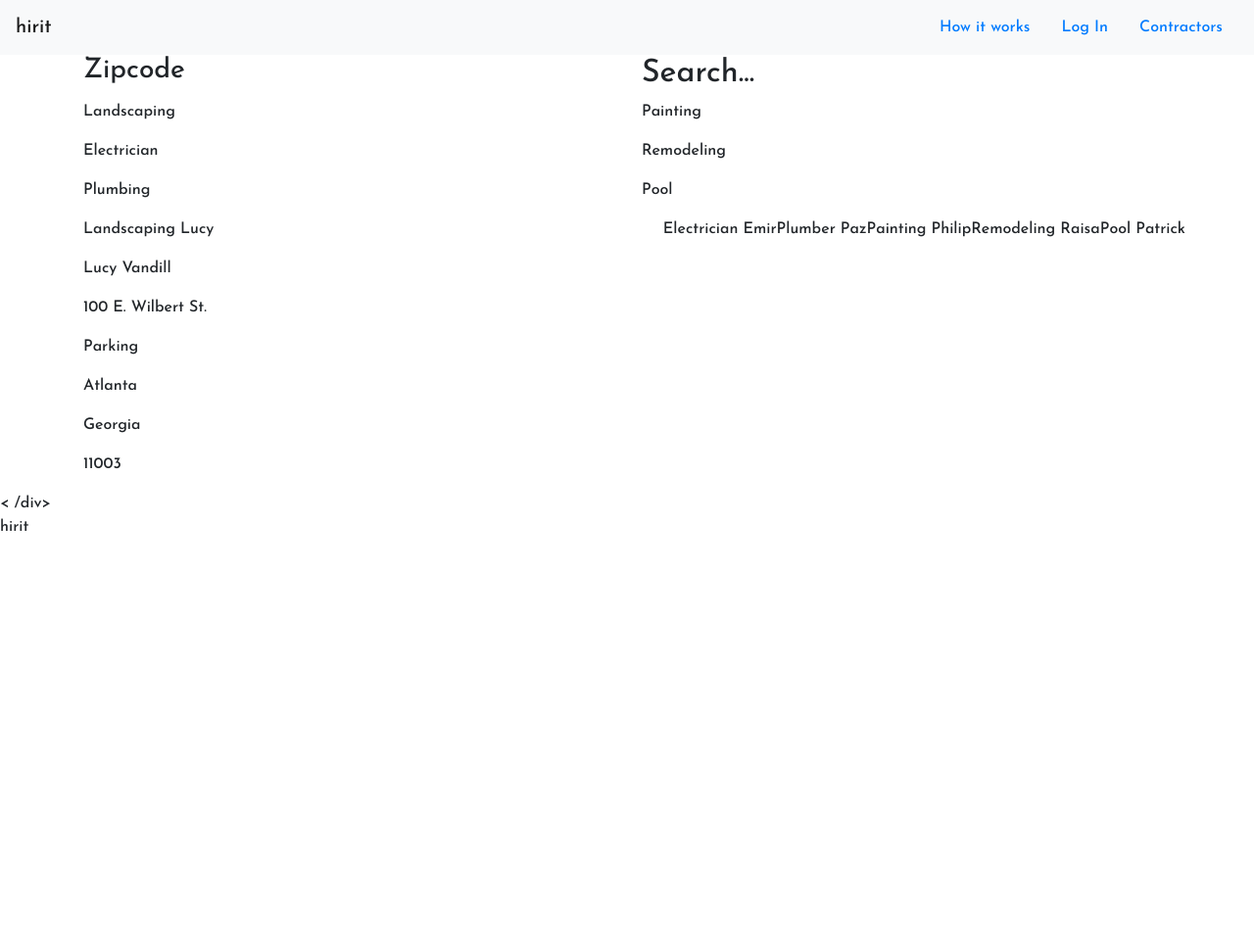
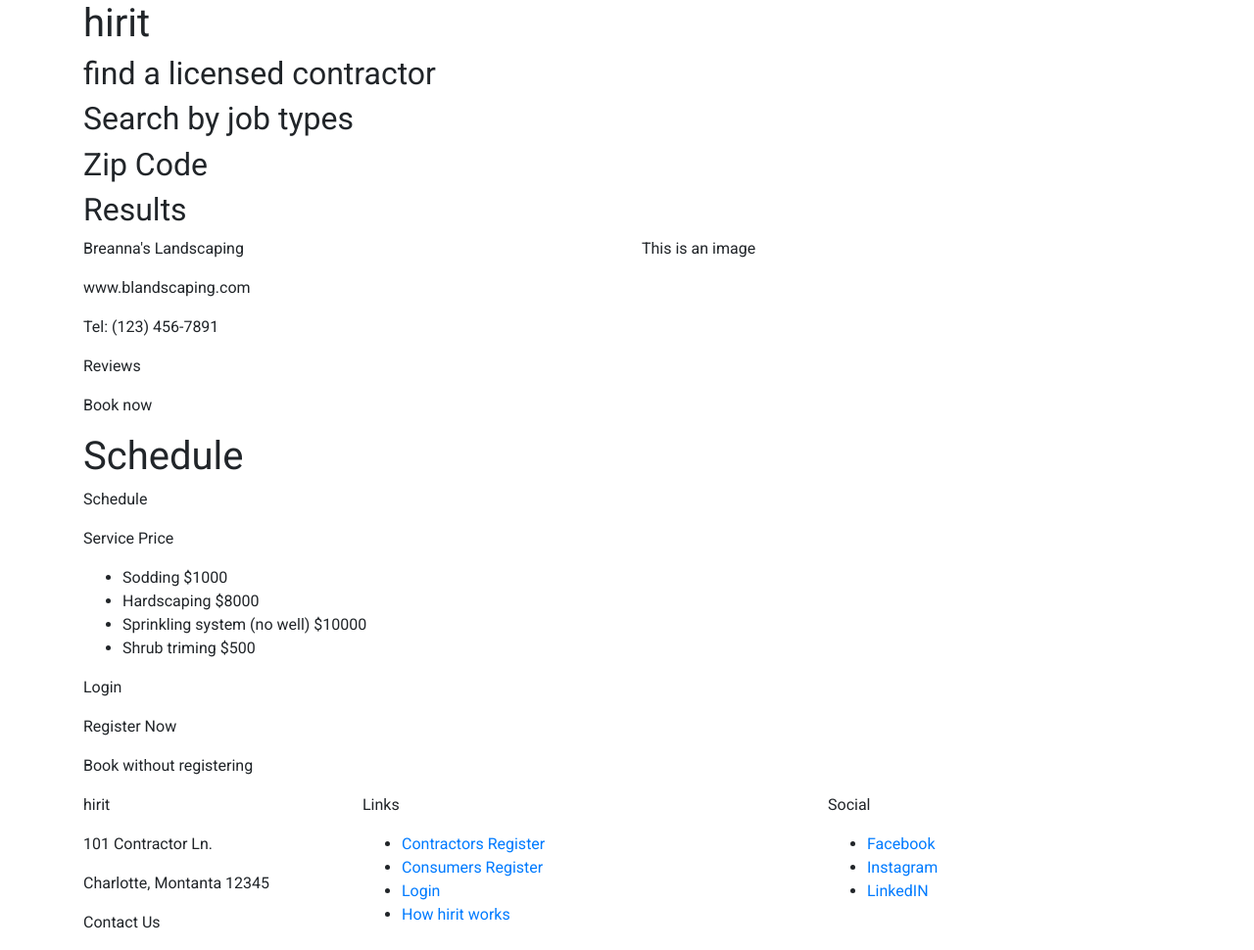
Before and after one commit to anniepuy/hirit, a website: page search.html in a window 1280 px wide. Shown: the whole page at 98% size. Before the commit the page ends 800 px from the top, so only its background shows below. Drawn offline with nearby package versions, Linux system fonts and the light colour scheme.

Commit message:
changed fonts, index.html rebuild

```diff
--- a/css/styles.css
+++ b/css/styles.css
@@ -1,8 +1,12 @@
 body {
-    font-family: 'Josefin Sans', sans-serif;
+    font-family: 'Roboto', sans-serif;
 }
 
 img {
     max-width: 100%;
     max-height: 100%;
 }
+
+.search {
+
+}
--- a/package.json
+++ b/package.json
@@ -14,6 +14,7 @@
     "lite-server": "^2.6.1"
   },
   "dependencies": {
+    "@fortawesome/fontawesome-free": "^5.15.4",
     "bootstrap": "^4.5.2",
     "jquery": "^3.5.1",
     "popper.js": "^1.16.1"
--- a/search.html
+++ b/search.html
@@ -6,102 +6,112 @@
     <meta name="viewport" content="width=device-width, initial-scale=1.0">
      <!--Stylesheets -->
      <link rel="stylesheet" href="https://cdn.jsdelivr.net/npm/bootstrap@4.5.3/dist/css/bootstrap.min.css" integrity="sha384-TX8t27EcRE3e/ihU7zmQxVncDAy5uIKz4rEkgIXeMed4M0jlfIDPvg6uqKI2xXr2" crossorigin="anonymous">
-    <link rel="preconnect" href="https://fonts.googleapis.com">
-    <link rel="preconnect" href="https://fonts.gstatic.com" crossorigin>
-    <link href="https://fonts.googleapis.com/css2?family=Josefin+Sans:wght@100;300;500&display=swap" rel="stylesheet">
+     <link rel="stylesheet" href="path/to/font-awesome/css/font-awesome.min.css">
      <link rel="stylesheet" href="css/styles.css"></link>
+     <link href="https://fonts.googleapis.com/css2?family=Roboto&display=swap" rel="stylesheet">
+
 
     <title>Hirit</title>
 </head>
 <body>
     <header>
-        <nav class="navbar navbar-light bg-light">
-            <a class="navbar-brand" href="#">hirit</a>
-        <div>
-            <ul class="nav justify-content-end">
-                <li class="nav-item">
-                  <a class="nav-link" href="#">How it works</a>
-                </li>
-                <li class="nav-item">
-                  <a class="nav-link" href="#">Log In</a>
-                </li>
-                <li class="nav-item">
-                    <a class="nav-link" href="#">Contractors</a>
-                  </li>
-              </ul>
+        <div class="container">
+            <div class="row">
+                <div class="col">
+                    <h1>hirit</h1>
+                    <h2>find a licensed contractor</h2>
                 </div>
-        </nav>
+            </div>
+        </div>
     </header>
 
     <div class="container">
-        <section id="main">
         <div class="row">
             <div class="col">
-                    <h3>Zipcode</h3>
+                <h2>Search by job types</h2>
+                <h2>Zip Code</h2>
+            </div>
+        </div>
+
+        <div class="row">
+            <div class="col">
+                <h2>Results</h2>
+            </div>
+        </div>
+
+        <!--this is a template for the results card-->
+        <div class="row">
+            <div class="col">
+                <p>Breanna's Landscaping</p>
+                <p>www.blandscaping.com</p>
+                <p>Tel: (123) 456-7891</p>
+                <p>Reviews</p>
             </div>
             <div class="col">
-                    <h2>Search...</h2>
+                <p>This is an image</p>
             </div>
         </div>
         <div class="row">
             <div class="col">
-                    <p>Landscaping</p>
-                    <p>Electrician</p>
-                    <p>Plumbing</p>
-                </div>
-                <div class="col">
-                    <p>Painting</p>
-                    <p>Remodeling</p>
-                    <p>Pool</p>
+                <p>Book now</p>
             </div>
         </div>
-        </section>
-
-    <section id="secondary">
         <div class="row">
             <div class="col">
-        <!--Results of search will show-->
-                <p>Landscaping Lucy</p>
-                <p>Lucy Vandill</p>
-                <p>100 E. Wilbert St.</p>
-                <p>Parking</p>
-                <p>Atlanta</p>
-                <p>Georgia</p>
-                <p>11003</p>
+                <h1>Schedule</h1>
+                <p>Schedule</p>
             </div>
+        </div>
+        <div class="row">
             <div class="col">
-
+                <p>Service Price</p>
+                <ul>
+                    <li>Sodding $1000</li>
+                    <li>Hardscaping $8000</li>
+                    <li>Sprinkling system (no well) $10000</li>
+                    <li>Shrub triming $500</li>
+                </ul>
             </div>
-        <div>
-
-            <!--Insert Image here-->
         </div>
-        <div>
-
+        <div class="row">
+            <div class="col">
+                <p>Login</p>
+                <p>Register Now</p>
+                <p>Book without registering</p>
             </div>
-        <div>
-            <p>Electrician Emir</p>
         </div>
-        <div>
-            <p>Plumber Paz</p>
     </div>
-        <div>
-            <p>Painting Philip</p>
-        </div>
-        <div>
-            <p>Remodeling Raisa</p>
-        </div>
-        <div>
-            <p>Pool Patrick</p>
-        </div>
-    </section>
-    </div>
-<   /div>
 
     <footer>
+        <div class="container">
+            <div class="row">
+                <div class="col-4 col-sm-3">
                     <p>hirit</p>
+                    <p>101 Contractor Ln.</p>
+                    <p>Charlotte, Montanta 12345</p>
+                    <p>Contact Us</p>
+                </div>
+                <div class="col-4 col-sm-5">
+                    <p>Links</p>
+                    <ul>
+                        <li><a href="login.html">Contractors Register</a></li>
+                        <li><a href="login.html">Consumers Register</a></li>
+                        <li><a href="login.html">Login</a></li>
+                        <li><a href="works.html">How hirit works</a></li>
+                    </ul>
+                </div>
+                <div class="col-4 col-sm-4">
+                    <p>Social</p>
+                    <ul>
+                        <li><a href="www.facebook.com">Facebook</a></li>
+                        <li><a href="www.instagram.com">Instagram</a></li>
+                        <li><a href="www.linkedin.com">LinkedIN</a></li>
+                    </ul>
+                </div>
+            </div>
+        </div>
+    </footer>
 
-    </footer>
 <!---Scripts-->
     <script src="https://code.jquery.com/jquery-3.5.1.slim.min.js" integrity="sha384-DfXdz2htPH0lsSSs5nCTpuj/zy4C+OGpamoFVy38MVBnE+IbbVYUew+OrCXaRkfj" crossorigin="anonymous"></script>
     <script src="https://cdn.jsdelivr.net/npm/popper.js@1.16.1/dist/umd/popper.min.js" integrity="sha384-9/reFTGAW83EW2RDu2S0VKaIzap3H66lZH81PoYlFhbGU+6BZp6G7niu735Sk7lN" crossorigin="anonymous"></script>
```
Also changed, not shown: contractors.html (+4 -3 lines), index.html (+69 -43 lines), register.html (+15 -44 lines), img/hirit.png (added), img/hiritLogo.png (added), 9 other files. Lines whose indentation alone changed are shown as unchanged.
